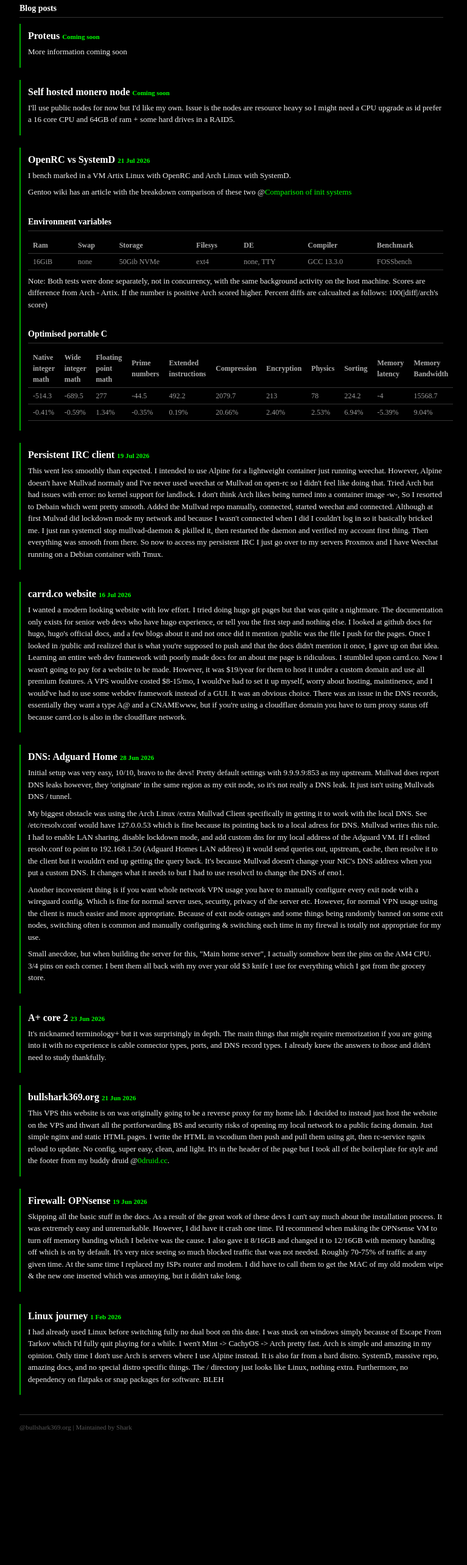
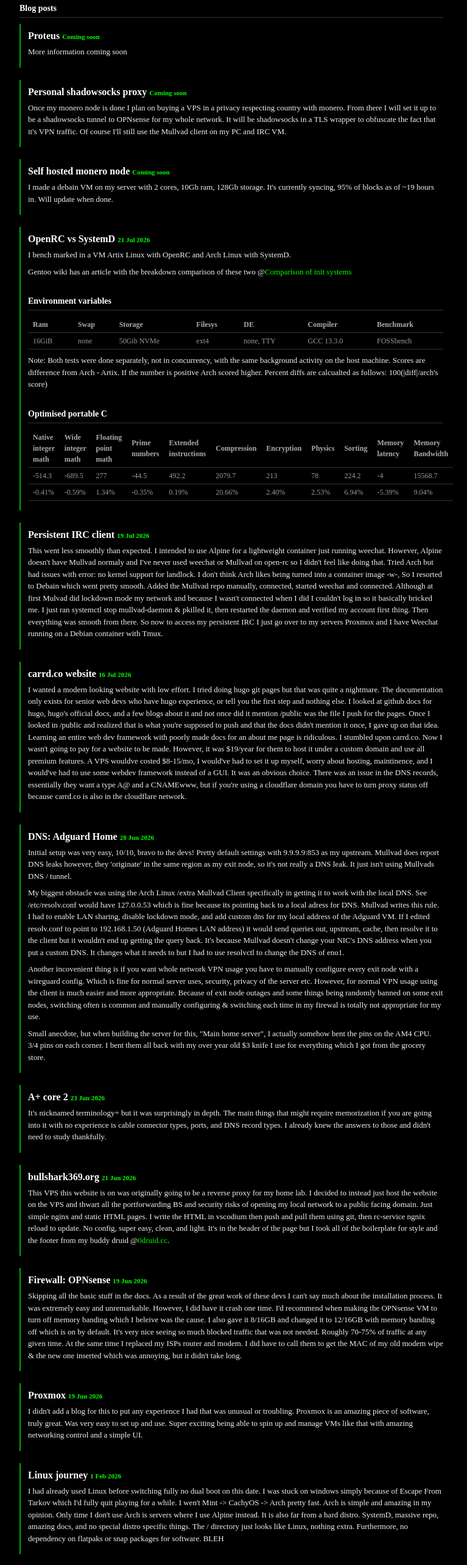
Before and after one commit to bullshar-k/index, a plain HTML site: page blog.html in a window 1280 px wide. Shown: the part 194-2760 px from the top of the page at 61% size, without its empty margins (260-1027 px from the left). Before the commit the page ends 2575 px from the top, so only its background shows below. Drawn offline with Linux system fonts and the light colour scheme.

Commit message:
update blog

```diff
--- a/blog.html
+++ b/blog.html
@@ -26,9 +26,16 @@
 </div>
 
 <div class="card">
+  <h3>Personal shadowsocks proxy <span class="tag">Coming soon</span></h3>
+  <p> Once my monero node is done I plan on buying a VPS in a privacy respecting country with monero. From there I will set it up to be a shadowsocks tunnel to OPNsense for my whole network.
+    It will be shadowsocks in a TLS wrapper to obfuscate the fact that it's VPN traffic. Of course I'll still use the Mullvad client on my PC and IRC VM.
+  </p>
+</div>
+
+
+<div class="card">
   <h3>Self hosted monero node <span class="tag">Coming soon</span></h3>
-  <p> I'll use public nodes for now but I'd like my own. Issue is the nodes are resource heavy so I might need a CPU upgrade as id prefer a 16 core CPU and 64GB of ram
-    + some hard drives in a RAID5.
+  <p> I made a debain VM on my server with 2 cores, 10Gb ram, 128Gb storage. It's currently syncing, 95% of blocks as of ~19 hours in. Will update when done.
   </p>
 </div>
 
@@ -182,6 +189,13 @@ Note: Both tests were done separately, not in concurrency, with the same backgro
 </div>
 
 <div class="card">
+  <h3>Proxmox <span class="tag">19 Jun 2026</span></h3>
+  <p>I didn't add a blog for this to put any experience I had that was unusual or troubling. Proxmox is an amazing piece of software, truly great.
+    Was very easy to set up and use. Super exciting being able to spin up and manage VMs like that with amazing networking control and a simple UI.
+  </p>
+</div>
+
+<div class="card">
   <h3>Linux journey <span class="tag">1 Feb 2026</span></h3>
   <p>I had already used Linux before switching fully no dual boot on this date. I was stuck on windows simply because of Escape From Tarkov which I'd fully
     quit playing for a while. I wen't Mint -> CachyOS -> Arch pretty fast. Arch is simple and amazing in my opinion. Only time I don't use Arch is servers
```
Also changed, not shown: others-projects.html (+1 -1 lines).
